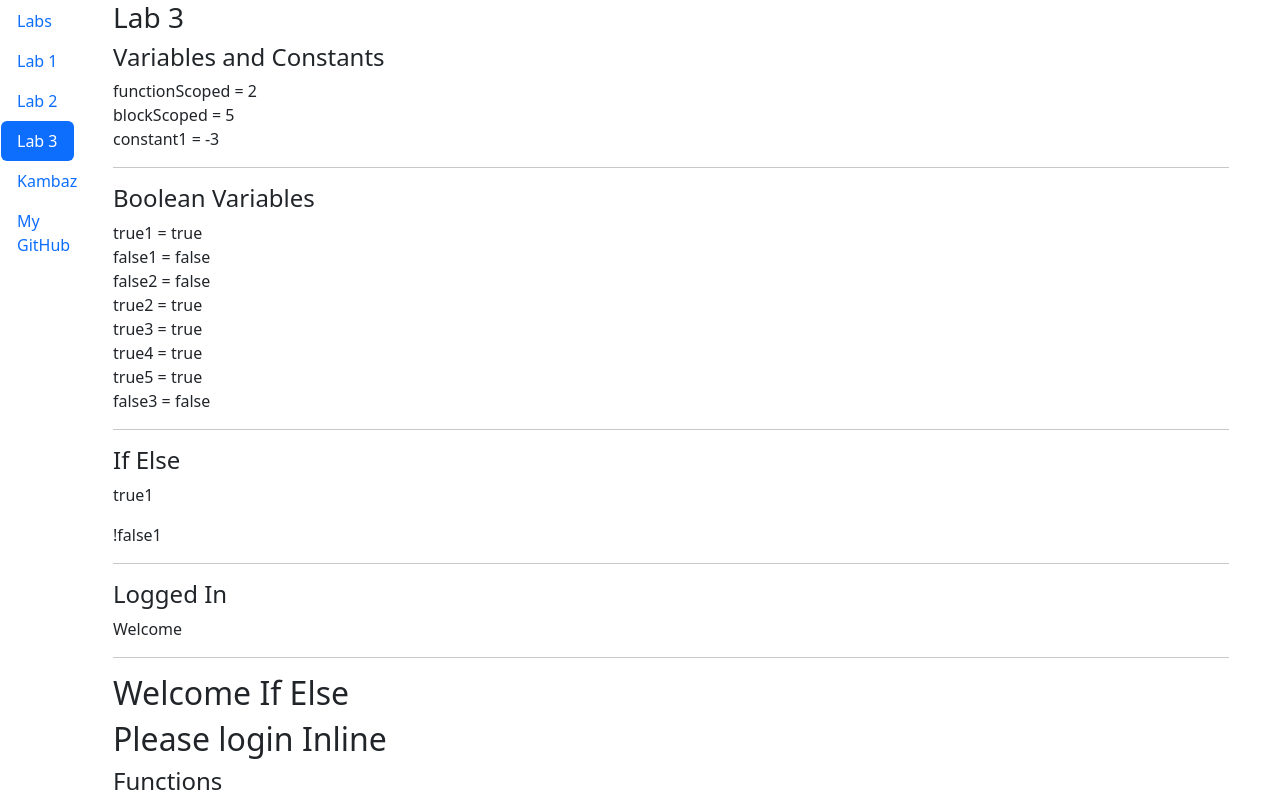
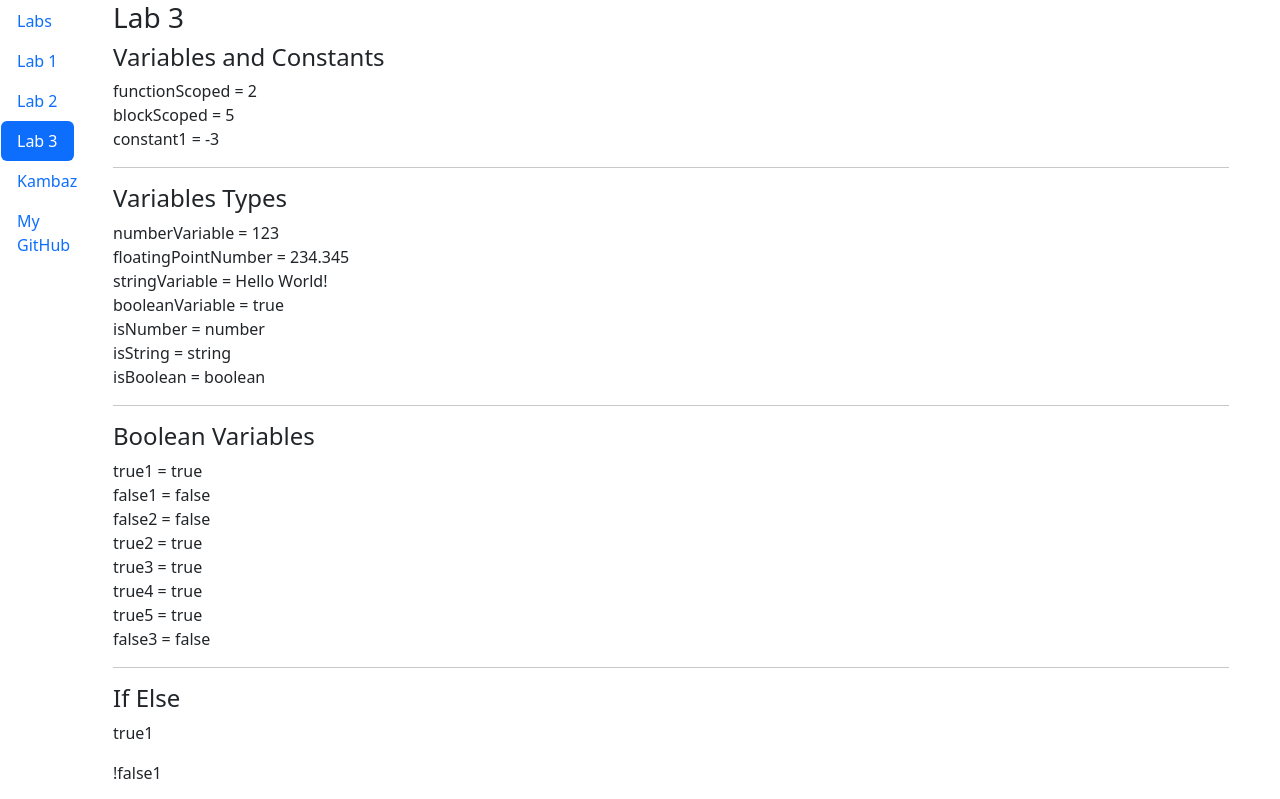
Before and after one commit to NithishBhat/Kambaz_next_js, a Next.js app: page /Labs/Lab3 in a window 1280 px wide. Shown: the top 799 px of the page. Built offline with nearby package versions, Linux system fonts and the light colour scheme.

Commit message:
lab 3 corrected

```diff
--- a/app/Labs/Lab3/page.tsx
+++ b/app/Labs/Lab3/page.tsx
@@ -30,6 +30,7 @@ import Styles from "./styles";
 import PathParameters from "./PathParameters";
 import TodoItem from "./todos/TodoItem";
 import TodoList from "./todos/TodoList";
+import VariableTypes from "./VariableTypes";
 
 
 export default function Lab3() {
@@ -38,6 +39,7 @@ export default function Lab3() {
     <div id="wd-lab3" className="container">
       <h3>Lab 3</h3>
       <VariablesAndConstants/>
+      <VariableTypes/>
       <BooleanVariables/>
       <IfElse/>
       <TernaryOperator />
```
